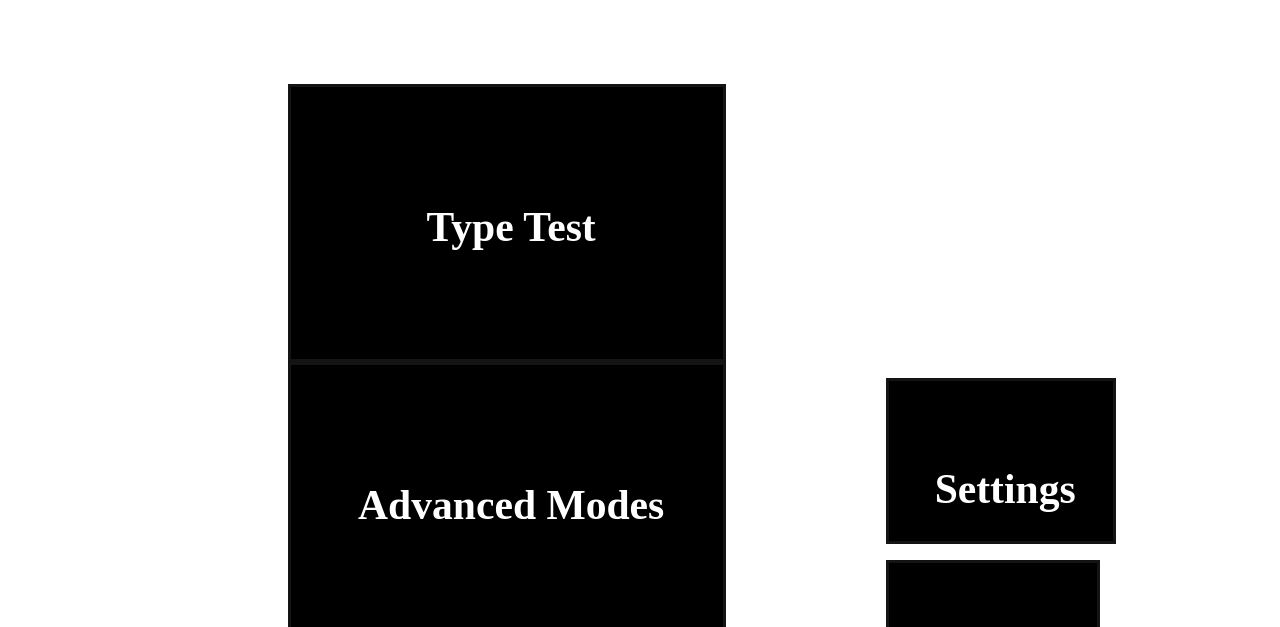
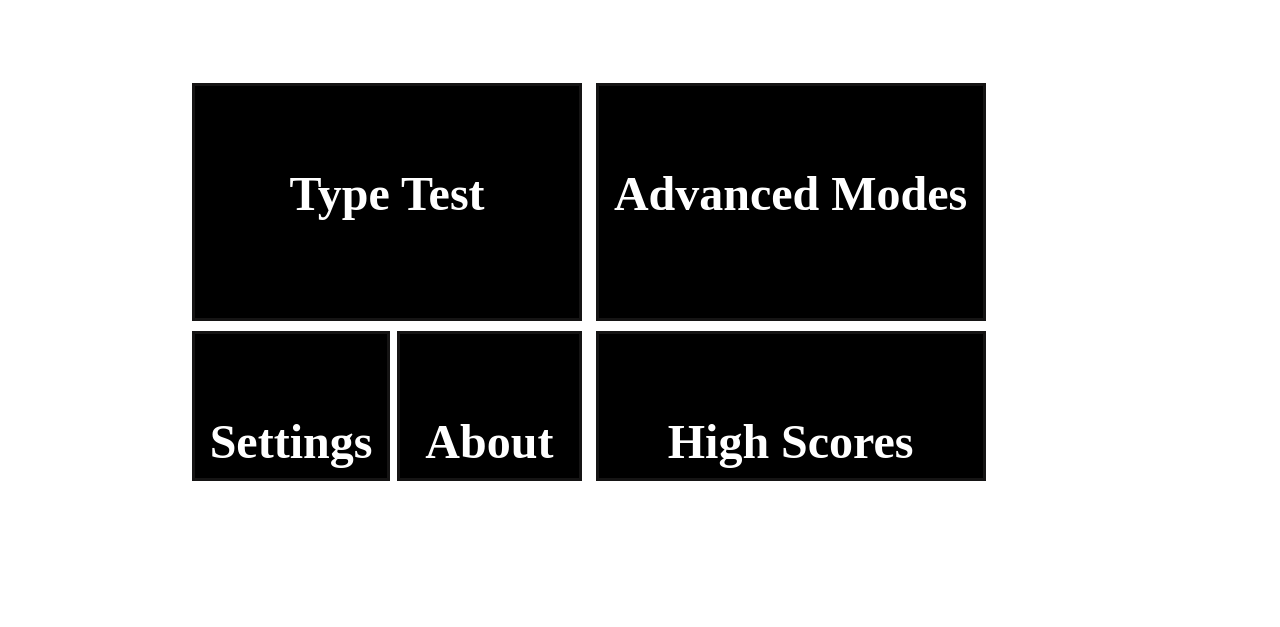
Before and after one commit to redris96/Typophobe, a plain HTML site: page App2/pages/home/home.html in a window 1280 px wide. Shown: the part 157-784 px from the top of the page. Drawn offline with Linux system fonts and the light colour scheme.

Commit message:
Html & css

```diff
--- a/App2/pages/home/home.css
+++ b/App2/pages/home/home.css
@@ -2,36 +2,19 @@
     margin: auto 120px;
 }
 
-/*#swag{
-        position: center;
-	    text-align: center;
-	    background-color: #4800ff;
-	    height: 1.6em;
-       padding-right: 2em;
-       padding-left: 3em;
-	    //box-shadow: 10px 10px 15px #888888;
-}
 
-#yolo{
-           padding-top: 0.2em;
-		  padding-left: 7em;
-		  padding-right: 1em;
-		  font-family: Verdana, sans-serif;
-          color: #ffffff;
-
-} */
 .nav-bar{
 	 margin-left: 10em;
 	 margin-top: 6em;
 	}
 
 .nav-big{
-	 width: 16em;
+	 width: 20vw;
 	 background-color: #000;
 	 transition: background-color 0.2s linear 0s;
 	 border-style: solid;
 	 border-color: #151414;
-	 height: 10em;
+	 height: 15vh;
 
 	}
 
@@ -42,63 +25,56 @@
 	      }
 .nav-big h2{
 	    color: #fff;
-	    padding-top: 17px;
-	    font-size: 2.6em;
-        padding-left: 0.2em;
+	    padding-top: 5vh;
+	    font-size: 6vh;
+        left: 0.2vw;
 	   }
 
 .Tit{
-    float:left;
-    height: 13em;
-    width: 27em;
-    padding-top: 4em;
+    height: 29vh;
+    position:absolute;
+    width: 30vw;
     text-align: center;
     overflow: hidden;
-    margin-right: 1em;
+    left: 15vw;
+    top:30vh;
    }
 .Mod{
-    float:left;
-    height: 13em;
-    width: 27em;
-    padding-top: 4em;
+    position:absolute;
+    height: 29vh;
+    width: 30vw;
     text-align: center;
     overflow: hidden;
-    margin-left: 0em;
-    margin-right: 10em;
+    right:23vw;
+    top:30vh;
    }
 .Sett{
-    float:left;
+    position:absolute;
     text-align: center;
-    width:14em;
-    height:8em;
+    width:15vw;
+    height:18vh;
     overflow: hidden;
-    margin-top: 1em;
-   /*border-bottom-left-radius:2em; */
-   margin-left: 0em;
-   margin-right: 0em;
-    padding-top: 2em;
+    left:15vw;
+    top:61vh;
    }
 
 .abo{
-    float:left;
-    margin-top: 1em;
-    width:13em;
-    height:8em;
+    position:absolute;
+    width:14vw;
+    height:18vh;
     text-align: center;
     overflow: hidden;
-    margin-left: 0em;
-    margin-right: 1em;
-    padding-top: 2em;
+    left:31vw;
+    top:61vh;
    }
 .weed{
-    float:left;
-    margin-top: 1em;
-    width: 27em;
-    height:8em;
+    position:absolute;
+    width: 30vw;
+    height:18vh;
     text-align: center;
     overflow: hidden;
-    margin-left: 0em;
-    padding-top: 2em;
+    right:23vw;
+    top: 61vh;
    }
 
 
```
Also changed, not shown: App2/pages/Test/Test.css (+1 -1 lines).
